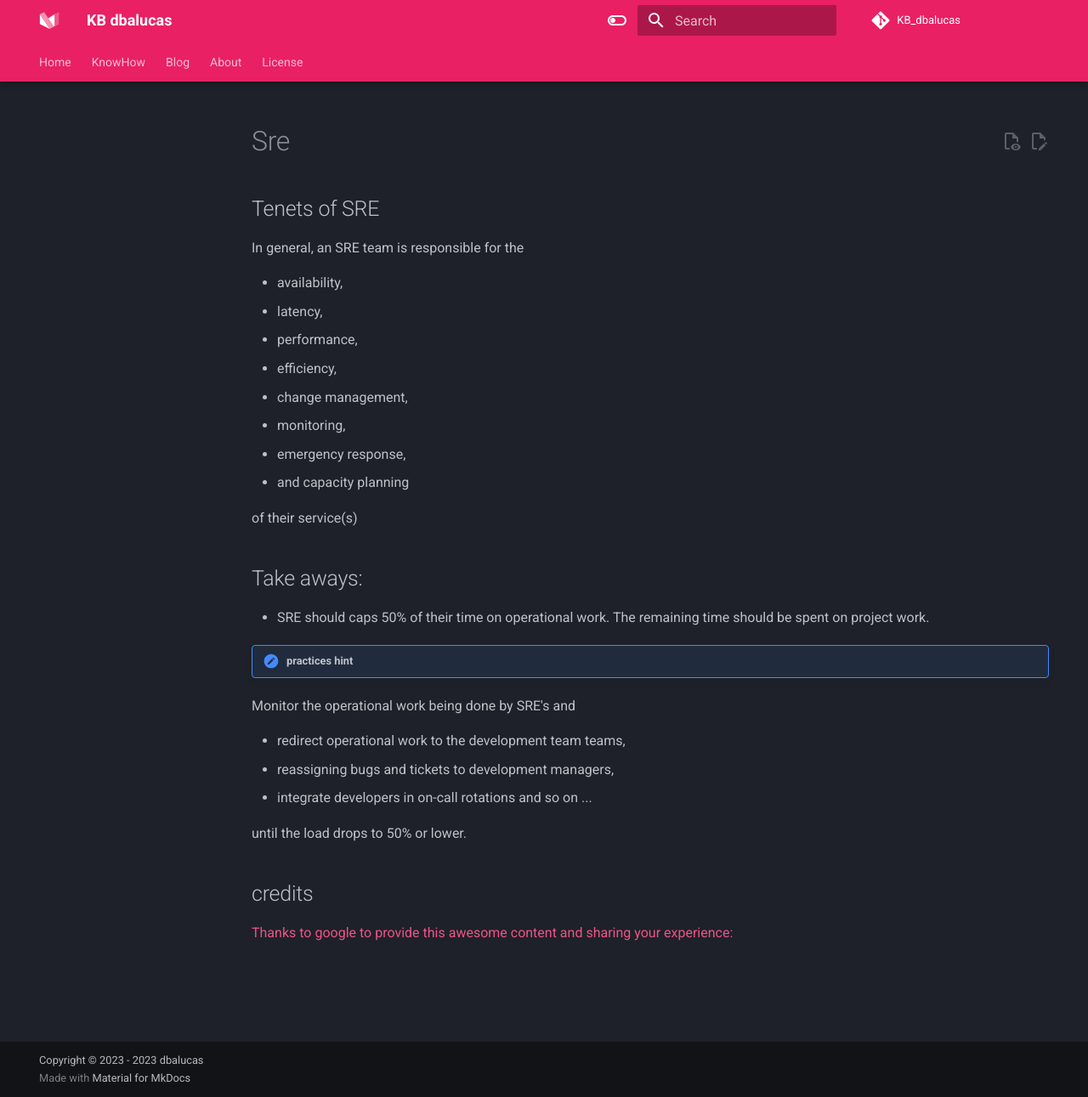
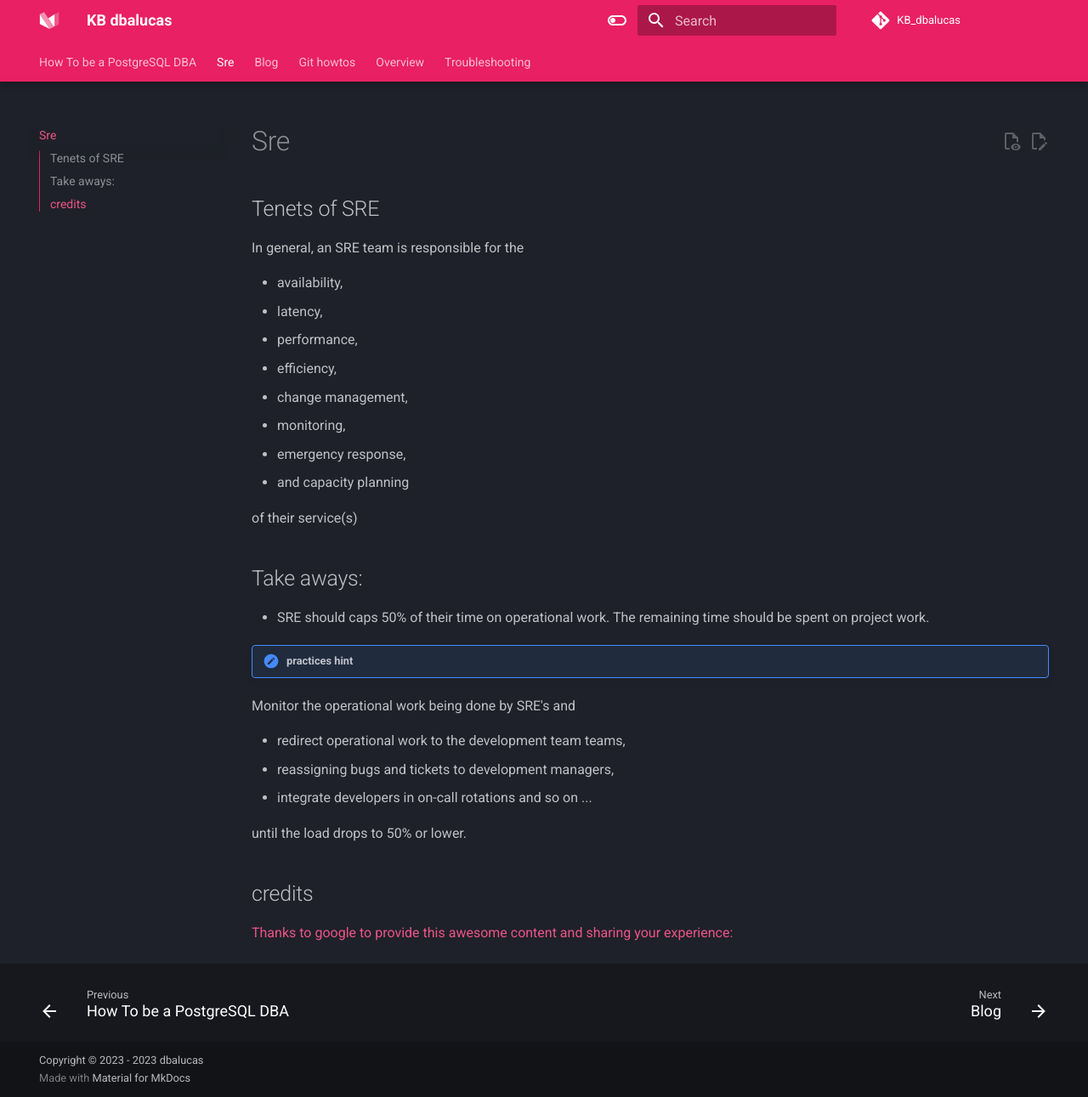
Before and after one commit to dbalucas/KB_dbalucas, an MkDocs documentation site: the page built from docs/sre.md, in a window 1280 px wide and 1291 px high. Shown: the whole window at 85% size. Built offline with MkDocs 1.6.1 and Material for MkDocs 9.7.7, drawn with Linux system fonts in a browser that asks for light colours; comment, search, counter and statistics services are not loaded.

Commit message:
wip: fix: warning with missing stuff in nav
try removing nav completely to check the output

```diff
--- a/mkdocs.yml
+++ b/mkdocs.yml
@@ -68,26 +68,26 @@ theme:
       - pgsql
   prev_next_buttons_location: both
 
-nav:
-  - Home:
-    - index.md
-  - KnowHow:
-    - overview/index.md
-    - Git:
-      - git_howtos/git_rules.md
-      - git_howtos/setup_github_pages_mkdocs.md
-      - git_howtos/new.md
-    - Troubleshooting:
-      - 'Failed connections': 'troubleshooting/failed_connections.md'
-      - 'Server uptime': 'troubleshooting/server_uptime.md'
-  - Blog:
-    - blog/index.md
-    - 2022:
-      - blog/posts/2022/welcome.md
-    - 2023:
-      - blog/posts/2023/setup_github_pages_mkdocs.md
-  - About: overview/about.md
-  - License: overview/license.md
+# nav:
+#   - Home:
+#     - index.md
+#   - KnowHow:
+#     - overview/index.md
+#     - Git:
+#       - git_howtos/git_rules.md
+#       - git_howtos/setup_github_pages_mkdocs.md
+#       - git_howtos/new.md
+#     - Troubleshooting:
+#       - 'Failed connections': 'troubleshooting/failed_connections.md'
+#       - 'Server uptime': 'troubleshooting/server_uptime.md'
+#   - Blog:
+#     - blog/index.md
+#     - 2022:
+#       - blog/posts/2022/welcome.md
+#     - 2023:
+#       - blog/posts/2023/setup_github_pages_mkdocs.md
+#   - About: overview/about.md
+#   - License: overview/license.md
 plugins:
   - search:
       separator: '[\s\-,:!=\[\]()"`/]+|\.(?!\d)|&[lg]t;|(?!\b)(?=[A-Z][a-z])'
```
